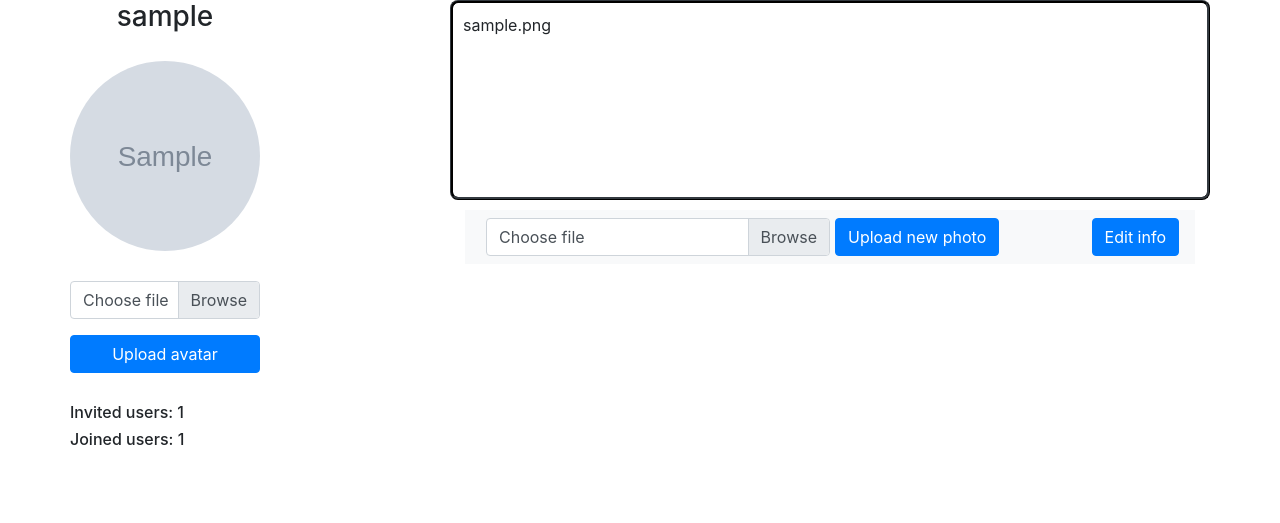
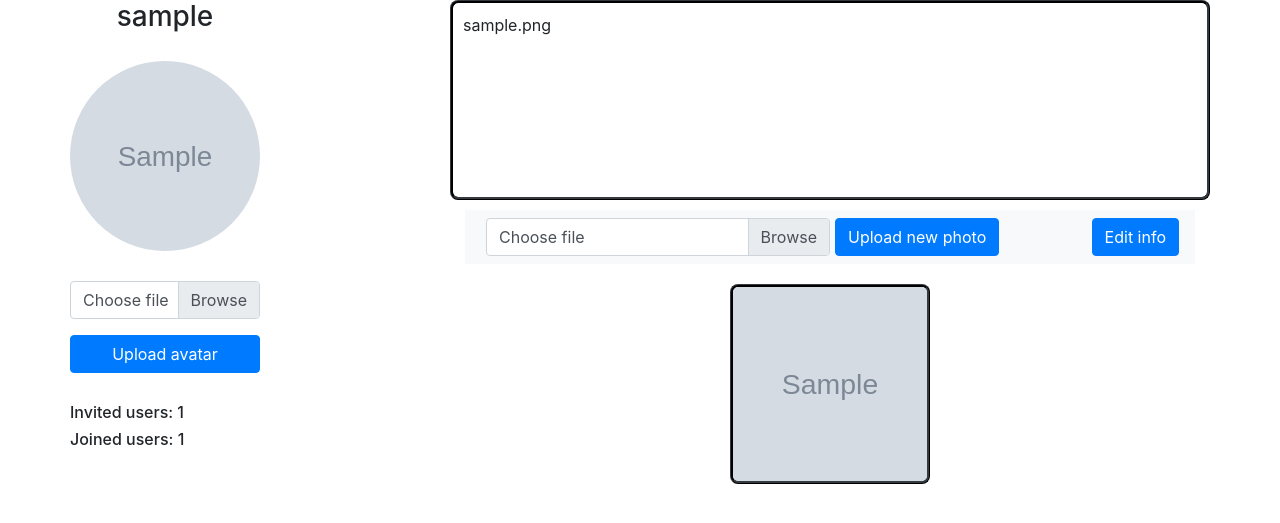
Before and after one commit to Myroslav341/viral_growth, a Django app: page / in a window 1280 px wide. Shown: the part 82-605 px from the top of the page. Run offline with Django 3.2, Linux system fonts and the light colour scheme; a user stored in the database is signed in; tables that the repository leaves empty hold one stand-in row (values such as "Sample post"); grey boxes marked "Sample" are stand-in pictures; some libraries are stand-ins or nearby versions.

Commit message:
profile page finished

```diff
--- a/viral_growth/viral_growth_app/models/__init__.py
+++ b/viral_growth/viral_growth_app/models/__init__.py
@@ -1,3 +1,4 @@
 from .user import User
 from .usermanager import UserManager
 from .photo import Photo
+from .page import Page
--- /dev/null
+++ b/viral_growth/viral_growth_app/serializers/page.py
@@ -0,0 +1,19 @@
+from rest_framework import serializers
+from rest_framework.fields import SerializerMethodField
+from ..models import Page
+
+
+class PageSerializer(serializers.ModelSerializer):
+    photos = SerializerMethodField()
+
+    class Meta:
+        model = Page
+        exclude = ['id']
+
+    def get_photos(self, obj):
+        photos = []
+
+        for i, photo in enumerate(obj.photo_set.all()):
+            photos.append([i + 1, photo.photo_file.url.split('?')[0]])
+
+        return photos
--- a/viral_growth/viral_growth_app/serializers/user.py
+++ b/viral_growth/viral_growth_app/serializers/user.py
@@ -1,15 +1,25 @@
 from rest_framework import serializers
 from rest_framework.fields import SerializerMethodField
 from ..models import User
+from .page import PageSerializer
 
 
 class UserSerializer(serializers.ModelSerializer):
     avatar_url = SerializerMethodField()
+    page = PageSerializer()
 
     class Meta:
         model = User
-        exclude = ['id', 'is_staff', 'is_superuser', 'password', 'avatar']
-        depth = 1
+        exclude = [
+            'id',
+            'is_staff',
+            'is_superuser',
+            'password',
+            'avatar',
+            'last_login',
+            'groups',
+            'user_permissions'
+        ]
 
     def get_avatar_url(self, obj):
-        return obj.avatar.url.split('?')[0]
+        return obj.avatar.url.split('?')[0]  # todo move to helpers
--- a/viral_growth/viral_growth_app/static/js/home.js
+++ b/viral_growth/viral_growth_app/static/js/home.js
@@ -5,9 +5,15 @@ function ready(){
     avatar.style.width = avatar.width + "px";
 }
 
-function change_text(){
+function change_uploaded_avatar(){
     var element = document.getElementById("chosen_file")
     var file_path = document.getElementById("avatar_upload").value.split('\\')
+    element.textContent = file_path[file_path.length - 1];
+}
+
+function change_uploaded_photo(){
+    var element = document.getElementById("chosen_file_2")
+    var file_path = document.getElementById("photo_upload").value.split('\\')
     element.textContent = file_path[file_path.length - 1];
 }
 
@@ -18,5 +24,6 @@ function modal_create(){
 }
 
 
-document.getElementById("avatar_upload").addEventListener('change', change_text);
+document.getElementById("avatar_upload").addEventListener('change', change_uploaded_avatar);
+document.getElementById("photo_upload").addEventListener('change', change_uploaded_photo);
 document.addEventListener("DOMContentLoaded", ready);
--- a/viral_growth/viral_growth_app/static/styles/home.css
+++ b/viral_growth/viral_growth_app/static/styles/home.css
@@ -90,3 +90,19 @@
     padding-right: 5px;
     padding-left: 5px;
 }
+
+.profile_photo{
+    width: 200px;
+    height: 200px;
+    border-color: #343a40;
+    border-style: ridge;
+    border-radius: 8px;
+}
+
+#photo_container{
+    padding-top: 20px;
+}
+
+.photo_row{
+    padding-bottom: 15px;
+}
--- a/viral_growth/viral_growth_app/templates/viral_growth_app/home.html
+++ b/viral_growth/viral_growth_app/templates/viral_growth_app/home.html
@@ -1,5 +1,6 @@
 {% extends "viral_growth_app/base.html" %}
 {% load static %}
+{% load custom_tags %}
 
 {% block title %}
     <title>Home</title>
@@ -56,7 +57,7 @@
                                     <li class="nav-item change_item">
                                         <div class="custom-file">
                                             {{ upload_photo_form.photo }}
-                                            <label class="custom-file-label" for="avatar_upload" id="chosen_file_2">Choose file</label>
+                                            <label class="custom-file-label" for="photo_upload" id="chosen_file_2">Choose file</label>
                                         </div>
                                     </li>
                                     <li class="nav-item">
@@ -71,6 +72,20 @@
                             </div>
                         </nav>
                     </form>
+                </div>
+
+                <div class="container" id="photo_container">
+                    <div class="row justify-content-md-center photo_row">
+                    {% for photo in page.photos %}
+                        <div class="col col-lg-4">
+                            <img src="{{ photo.1 }}" alt="profile_photo" class="profile_photo center_element">
+                        </div>
+                        {% if photo.0|get_mod:3 == "0" %}
+                    </div>
+                    <div class="row justify-content-md-center photo_row">
+                        {% endif %}
+                    {% endfor %}
+                    </div>
                 </div>
             </div>
         </div>
--- /dev/null
+++ b/viral_growth/viral_growth_app/templatetags/custom_tags.py
@@ -0,0 +1,8 @@
+from django import template
+
+register = template.Library()
+
+
+@register.filter
+def get_mod(a, b):
+    return str(int(a) % int(b))
--- a/viral_growth/viral_growth_app/views/home/home_view.py
+++ b/viral_growth/viral_growth_app/views/home/home_view.py
@@ -14,6 +14,7 @@ class HomeView(LoginRequiredMixin, BaseView):
     template_name = HOME_VIEW_TEMPLATE
 
     def get(self, request, *args, **kwargs):
+        data = UserSerializer(request.user).data
         return self.render_template(
             request,
             avatar_form=AvatarForm(),
--- a/viral_growth/viral_growth_app/views/upload_photo/upload_photo_form.py
+++ b/viral_growth/viral_growth_app/views/upload_photo/upload_photo_form.py
@@ -6,7 +6,7 @@ class UploadPhotoForm(forms.Form):
         widget=forms.FileInput(
             attrs={
                 'class': 'custom-file-input',
-                'id': 'avatar_upload',
+                'id': 'photo_upload',
                 'aria-describedby': 'inputGroupFileAddon01'
             }
         )
```
Also changed, not shown: viral_growth/viral_growth_app/templatetags/__init__.py (added).
